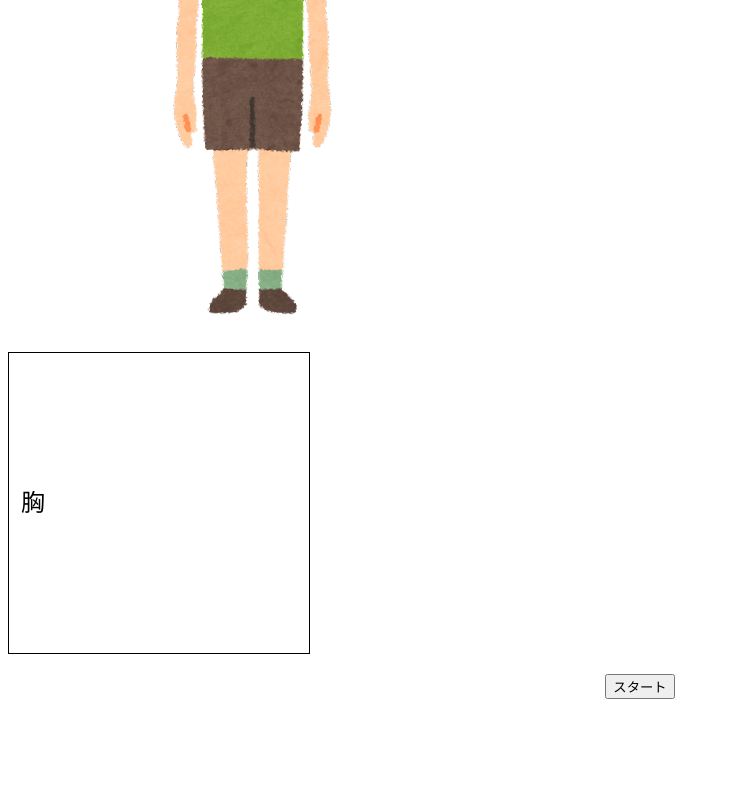
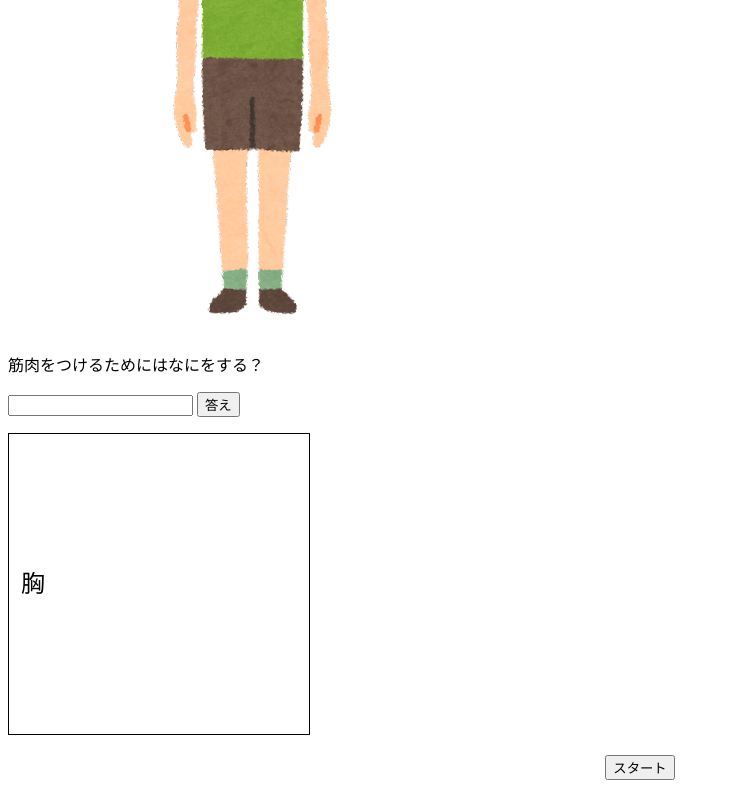
Before and after one commit to kyosukeedo/koukikadai, a plain HTML site: page index.html in a window 1280 px wide. Shown: the part 598-1398 px from the top of the page, without its empty margins (0-730 px from the left). Before the commit the page ends 1317 px from the top, so only its background shows below. Drawn offline with Linux system fonts and the light colour scheme.

Commit message:
Update index.html

```diff
--- a/index.html
+++ b/index.html
@@ -15,6 +15,12 @@
        <img src="./image/gari.png" alt="オフ">
      </p>
 
+    <p>筋肉をつけるためにはなにをする？</p>
+    <p>
+      <input type="text" id="answer1">
+      <input type="button" value="答え" onclick="quiz1();">
+    </p>
+
     <div id="roulette-container">
       <ul id="roulette-items">
         <li>胸</li>
```
